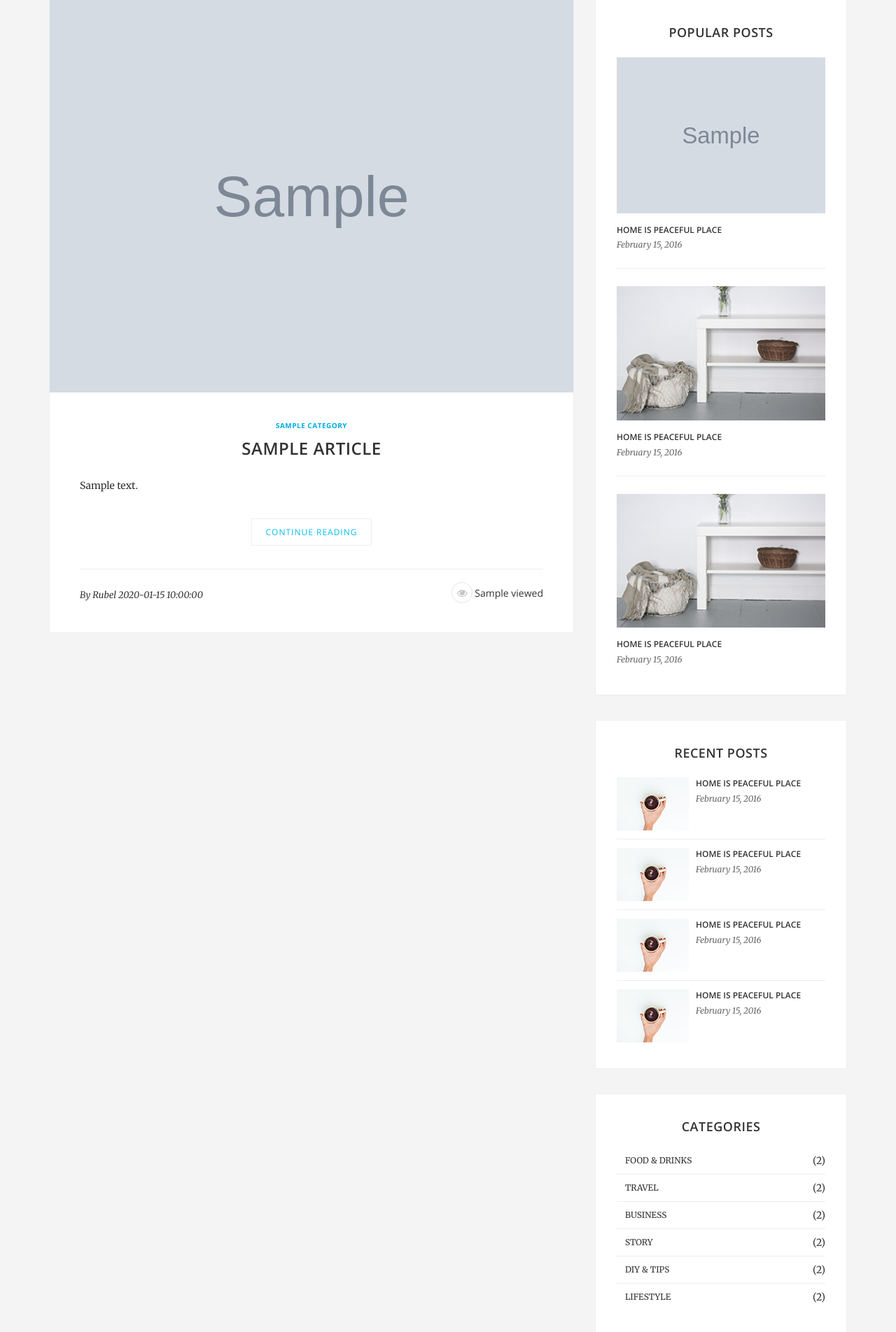
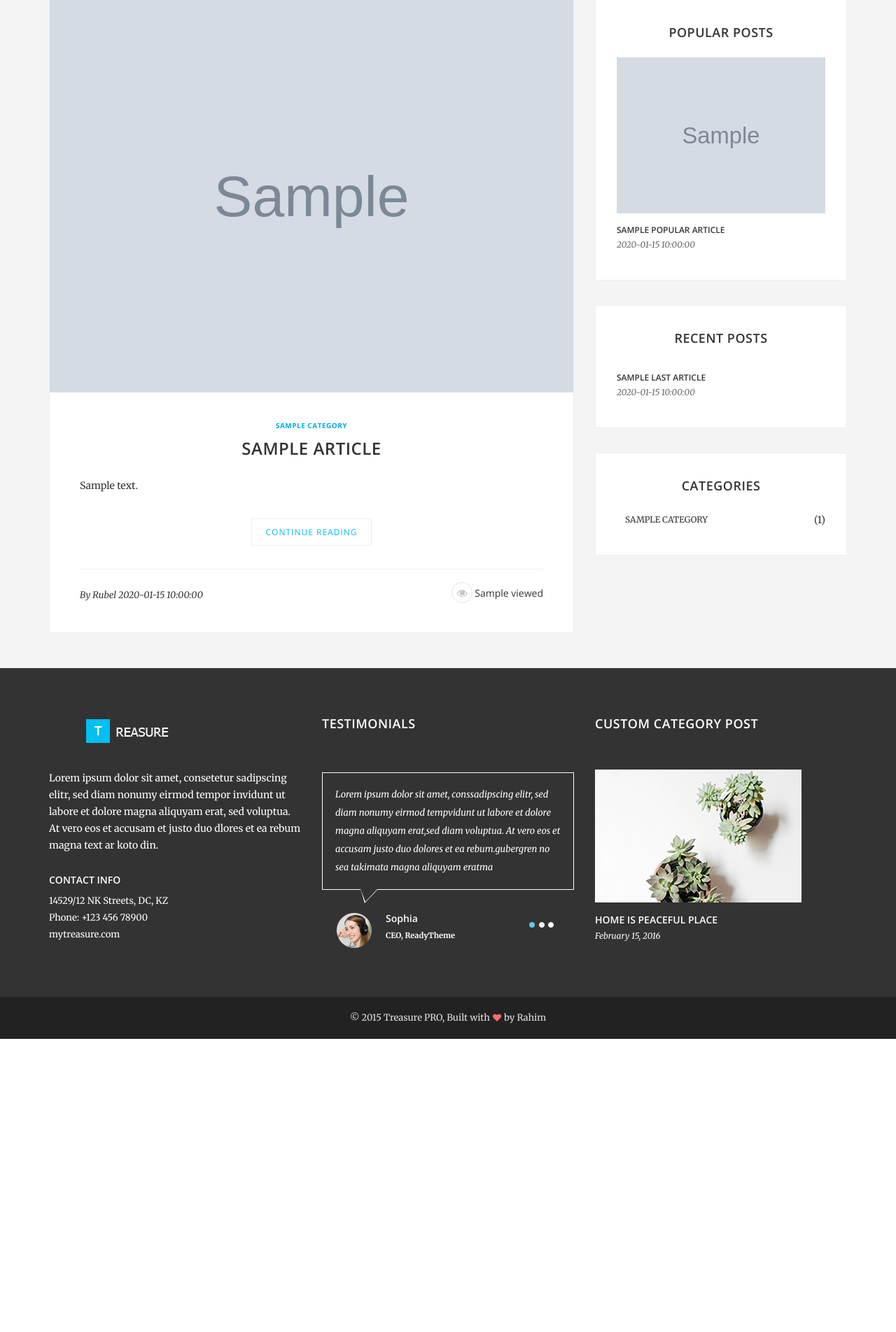
Before and after one commit to VktorK/Blogg, a Yii app: template views/site/index.php in a window 1280 px wide. Shown: the part 119-2023 px from the top of the page at 70% size. After the commit the page ends 1604 px from the top, so only its background shows below. Run offline with PHP 8.4 and a stand-in for Yii, Linux system fonts and the light colour scheme; the template is opened without the code that fills it: most values are stand-ins (such as "Sample title", 1, 10 or a date in 2020); grey boxes marked "Sample" are stand-in pictures; data that the repository does not hold is empty; some libraries are stand-ins or nearby versions.

Commit message:
main page

```diff
--- a/views/site/index.php
+++ b/views/site/index.php
@@ -1,5 +1,10 @@
 <!--main content start-->
-<?php use yii\widgets\LinkPager; ?>
+<?php use yii\widgets\LinkPager;
+/** @var TYPE_NAME $popularArticles */
+/** @var TYPE_NAME $pagination */
+/** @var TYPE_NAME $lastArticles */
+/** @var TYPE_NAME $categories */
+?>
 <div class="main-content">
     <div class="container">
         <div class="row">
@@ -31,7 +36,7 @@
                             </div>
                         </div>
                         <div class="social-share">
-                            <span class="social-share-title pull-left text-capitalize">By <a href="#">Rubel</a> <?=$article->date ?></span>
+                            <span class="social-share-title pull-left text-capitalize">By <a href="#">Rubel</a> <?=$article->getDate() ?></span>
                             <ul class="text-center pull-right">
                                 <li><a class="s-facebook" href="#"><i class="fa fa-eye"></i></a></li><?=$article->viewed ?>
                             </ul>
@@ -40,6 +45,7 @@
                 </article>
                 <?php endforeach ?>
                     <?php
+
 
                     echo LinkPager::widget([
                         'pagination' => $pagination,
@@ -50,139 +56,52 @@
 
                     <aside class="widget">
                         <h3 class="widget-title text-uppercase text-center">Popular Posts</h3>
-
+                        <?php
+                        foreach ($popularArticles as $popularArticle): ?>
                         <div class="popular-post">
 
 
-                            <a href="#" class="popular-img"><img src="<?=$article->getImage()?>" alt="">
+                            <a href="#" class="popular-img"><img src="<?=$popularArticle->getImage()?>" alt="">
 
                                 <div class="p-overlay"></div>
                             </a>
 
                             <div class="p-content">
-                                <a href="#" class="text-uppercase">Home is peaceful Place</a>
-                                <span class="p-date">February 15, 2016</span>
+                                <a href="#" class="text-uppercase"><?=$popularArticle->title?></a>
+                                <span class="p-date"><?=$popularArticle->getDate()?></span>
 
                             </div>
                         </div>
-                        <div class="popular-post">
-
-                            <a href="#" class="popular-img"><img src="public/images/p1.jpg" alt="">
-
-                                <div class="p-overlay"></div>
-                            </a>
-
-                            <div class="p-content">
-                                <a href="#" class="text-uppercase">Home is peaceful Place</a>
-                                <span class="p-date">February 15, 2016</span>
-                            </div>
-                        </div>
-                        <div class="popular-post">
-
-
-                            <a href="#" class="popular-img"><img src="public/images/p1.jpg" alt="">
-
-                                <div class="p-overlay"></div>
-                            </a>
-
-                            <div class="p-content">
-                                <a href="#" class="text-uppercase">Home is peaceful Place</a>
-                                <span class="p-date">February 15, 2016</span>
-                            </div>
-                        </div>
+                        <?php endforeach ?>
                     </aside>
                     <aside class="widget pos-padding">
                         <h3 class="widget-title text-uppercase text-center">Recent Posts</h3>
 
+                        <?php foreach ($lastArticles as $lastArticle): ?>
                         <div class="thumb-latest-posts">
 
 
                             <div class="media">
-                                <div class="media-left">
-                                    <a href="#" class="popular-img"><img src="public/images/r-p.jpg" alt="">
-                                        <div class="p-overlay"></div>
-                                    </a>
-                                </div>
                                 <div class="p-content">
-                                    <a href="#" class="text-uppercase">Home is peaceful Place</a>
-                                    <span class="p-date">February 15, 2016</span>
+                                    <a href="#" class="text-uppercase"><?= $lastArticle->title ?> </a>
+                                    <span class="p-date"><?= $lastArticle->getDate() ?></span>
                                 </div>
                             </div>
                         </div>
-                        <div class="thumb-latest-posts">
-
-
-                            <div class="media">
-                                <div class="media-left">
-                                    <a href="#" class="popular-img"><img src="public/images/r-p.jpg" alt="">
-                                        <div class="p-overlay"></div>
-                                    </a>
-                                </div>
-                                <div class="p-content">
-                                    <a href="#" class="text-uppercase">Home is peaceful Place</a>
-                                    <span class="p-date">February 15, 2016</span>
-                                </div>
-                            </div>
-                        </div>
-                        <div class="thumb-latest-posts">
-
-
-                            <div class="media">
-                                <div class="media-left">
-                                    <a href="#" class="popular-img"><img src="public/images/r-p.jpg" alt="">
-                                        <div class="p-overlay"></div>
-                                    </a>
-                                </div>
-                                <div class="p-content">
-                                    <a href="#" class="text-uppercase">Home is peaceful Place</a>
-                                    <span class="p-date">February 15, 2016</span>
-                                </div>
-                            </div>
-                        </div>
-                        <div class="thumb-latest-posts">
-
-
-                            <div class="media">
-                                <div class="media-left">
-                                    <a href="#" class="popular-img"><img src="public/images/r-p.jpg" alt="">
-                                        <div class="p-overlay"></div>
-                                    </a>
-                                </div>
-                                <div class="p-content">
-                                    <a href="#" class="text-uppercase">Home is peaceful Place</a>
-                                    <span class="p-date">February 15, 2016</span>
-                                </div>
-                            </div>
-                        </div>
+                        <?php endforeach ?>
                     </aside>
                     <aside class="widget border pos-padding">
                         <h3 class="widget-title text-uppercase text-center">Categories</h3>
+                        <?php
+                        foreach ($categories as $category): ?>
                         <ul>
                             <li>
-                                <a href="#">Food & Drinks</a>
-                                <span class="post-count pull-right"> (2)</span>
+                                <a href="#"><?= $category->title?></a>
+                                <span class="post-count pull-right"> (<?= $category->getArticlesCount() ?>)</span>
                             </li>
-                            <li>
-                                <a href="#">Travel</a>
-                                <span class="post-count pull-right"> (2)</span>
-                            </li>
-                            <li>
-                                <a href="#">Business</a>
-                                <span class="post-count pull-right"> (2)</span>
-                            </li>
-                            <li>
-                                <a href="#">Story</a>
-                                <span class="post-count pull-right"> (2)</span>
-                            </li>
-                            <li>
-                                <a href="#">DIY & Tips</a>
-                                <span class="post-count pull-right"> (2)</span>
-                            </li>
-                            <li>
-                                <a href="#">Lifestyle</a>
-                                <span class="post-count pull-right"> (2)</span>
-                            </li>
+
                         </ul>
+                        <?php endforeach ?>
                     </aside>
                 </div>
             </div>
```
Also changed, not shown: controllers/SiteController.php (+18 -23 lines), models/Articles.php (+37 -0 lines), models/Categories.php (+10 -0 lines).
